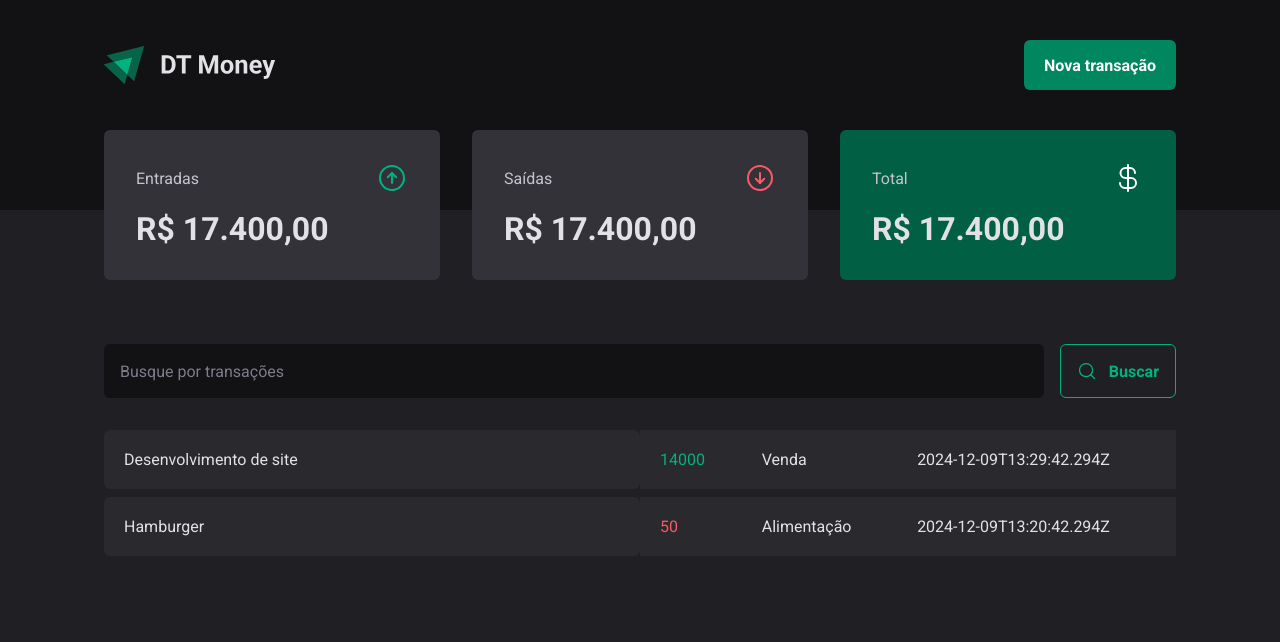
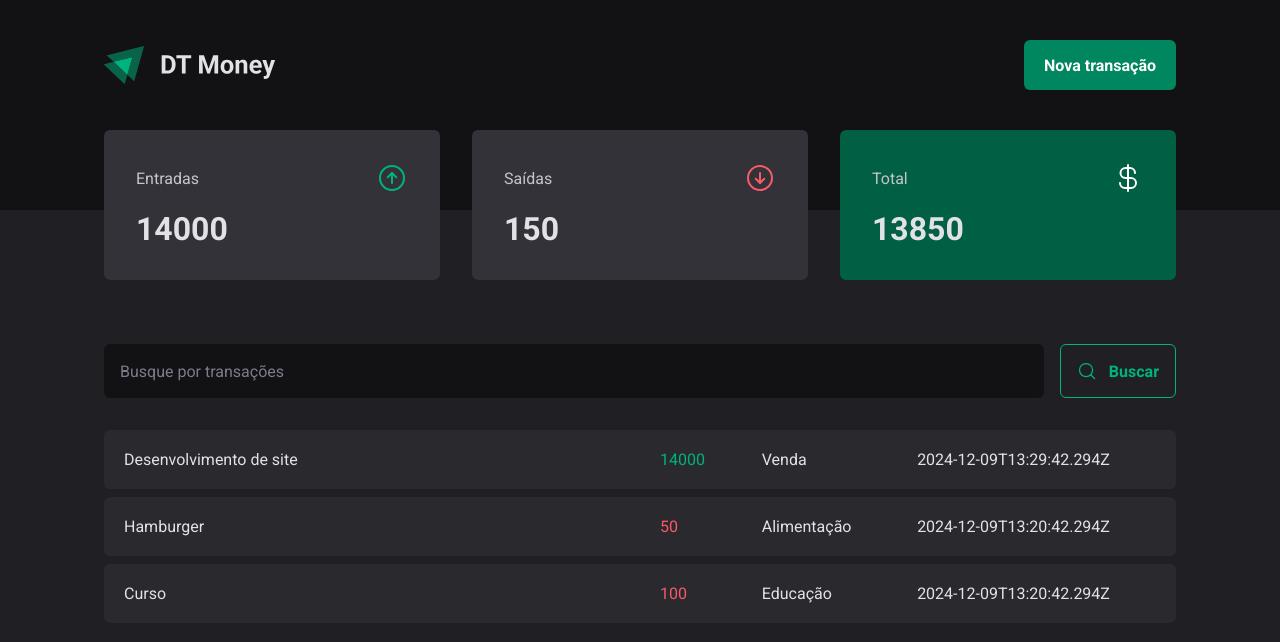
Before and after one commit to JoseGustavoCabralMello/MBA-ProjetoDTMoney, a React (Vite) app: page / in a window 1280 px wide. Shown: the top 642 px of the page. Built offline with nearby package versions, Linux system fonts and the light colour scheme; data requests are answered from the project's data file.

Commit message:
Conexão com a API - Calculando resumo de transações

```diff
--- a/server.json
+++ b/server.json
@@ -15,6 +15,14 @@
       "category": "Alimentação",
       "price": 50,
       "createdAt": "2024-12-09T13:20:42.294Z"
+    },
+    {
+      "id": 3,
+      "description": "Curso",
+      "type": "outcome",
+      "category": "Educação",
+      "price": 100,
+      "createdAt": "2024-12-09T13:20:42.294Z"
     }
   ]
 }
--- a/src/components/Summary/index.tsx
+++ b/src/components/Summary/index.tsx
@@ -5,6 +5,25 @@
 
 export function Summary() {
   const { transactions } = useContext(TransactionsContext)
+
+  const summary = transactions.reduce(
+    (acc, transaction) => {
+      if (transaction.type === 'income') {
+        acc.income += transaction.price;
+        acc.total += transaction.price;
+      } else {
+        acc.outcome += transaction.price;
+        acc.total -= transaction.price;
+      }
+
+      return acc
+    },
+    {
+      income: 0,
+      outcome: 0,
+      total: 0
+    }
+  )
 
   return (
     <SummaryContainer>
@@ -14,7 +33,7 @@
           <ArrowCircleUp size={32} color="#00b37e" />
         </header>
 
-        <strong>R$ 17.400,00</strong>
+        <strong>{summary.income}</strong>
       </SummaryCard>
 
       <SummaryCard>
@@ -23,7 +42,7 @@
           <ArrowCircleDown size={32} color="#f75a68" />
         </header>
 
-        <strong>R$ 17.400,00</strong>
+        <strong>{summary.outcome}</strong>
       </SummaryCard>
 
       <SummaryCard variant="green">
@@ -32,7 +51,7 @@
           <CurrencyDollar size={32} color="#fff" />
         </header>
 
-        <strong>R$ 17.400,00</strong>
+        <strong>{summary.total}</strong>
       </SummaryCard>
     </SummaryContainer>
   )
--- a/src/pages/Transactions/index.tsx
+++ b/src/pages/Transactions/index.tsx
@@ -1,4 +1,4 @@
-import { useContext, useEffect, useState } from "react";
+import { useContext } from "react";
 import { Header } from "../../components/Header";
 import { Summary } from "../../components/Summary";
 import { SearchForm } from "./components/SeachForm";
--- a/src/pages/Transactions/styles.ts
+++ b/src/pages/Transactions/styles.ts
@@ -21,7 +21,7 @@
       border-top-left-radius: 6px;
       border-bottom-left-radius: 6px;
     }
-    &:first-child {
+    &:last-child {
       border-top-right-radius: 6px;
       border-bottom-right-radius: 6px;
     }
```
